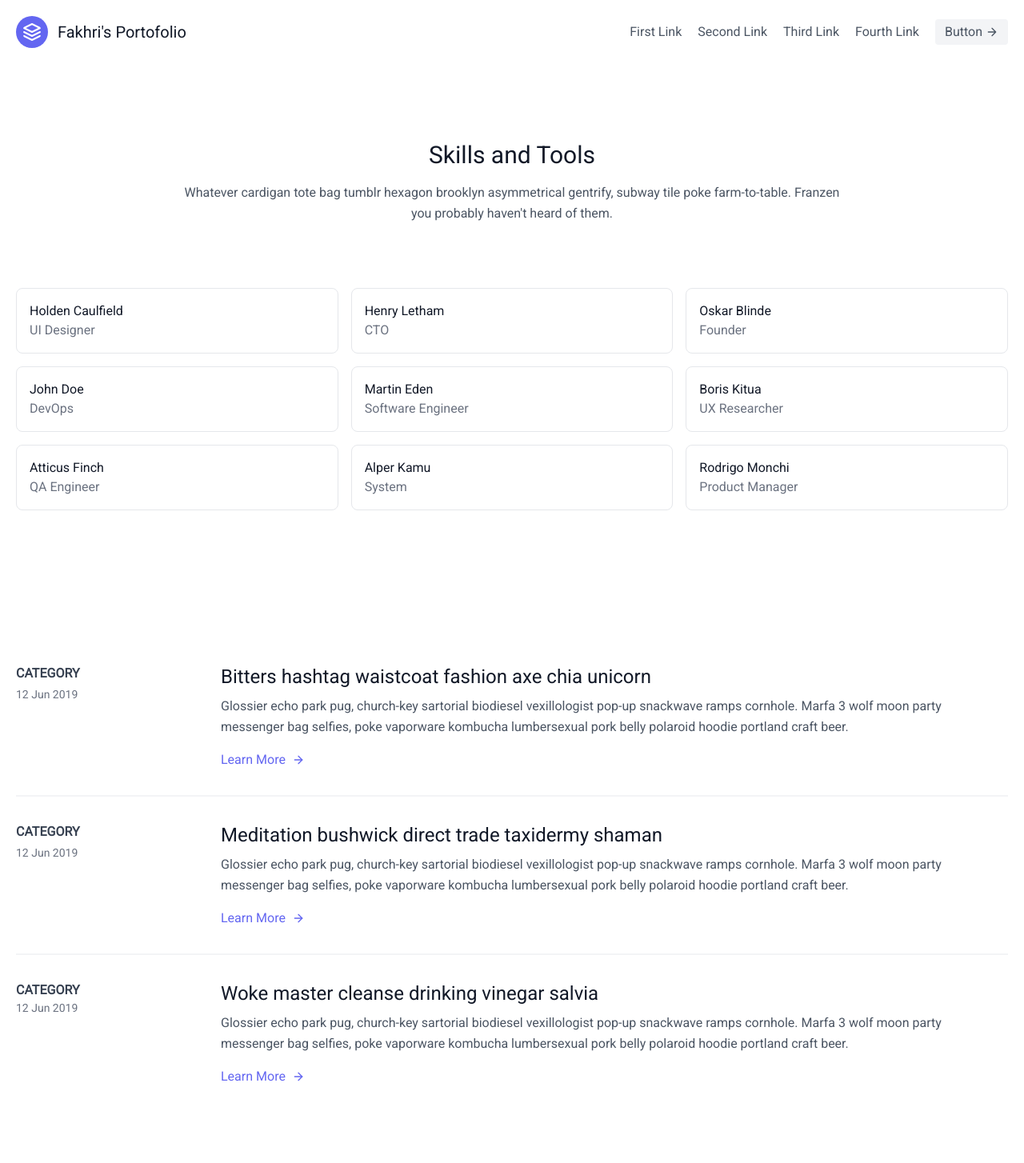
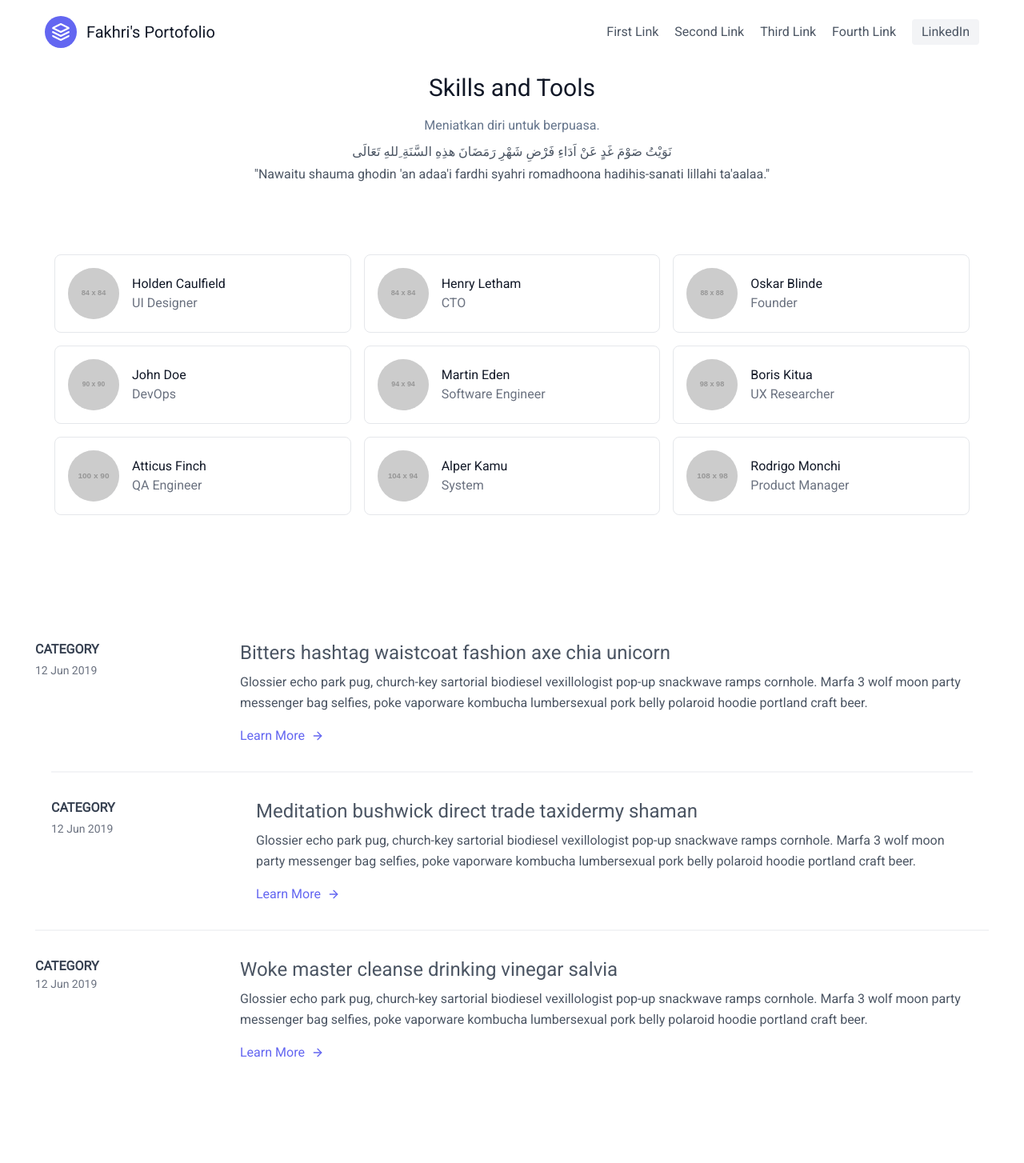
Before and after one commit to Muhammadfmwp/fakhri-nextjs-portofolio, a Next.js app: page / in a window 1280 px wide. Shown: the top 1454 px of the page at 80% size. Built offline with nearby package versions, Linux system fonts and the light colour scheme.

Commit message:
change it to dark and fix some styling

```diff
--- a/app/page.tsx
+++ b/app/page.tsx
@@ -1,4 +1,3 @@
-import Image from "next/image";
 import Header from "@/components/Header";
 import Features from "@/components/Features";
 import Footer from "@/components/Footer";
--- a/components/Features.tsx
+++ b/components/Features.tsx
@@ -1,24 +1,38 @@
 import Image from "next/image";
+import { default as nextConfig } from "../next.config.mjs";
 
 const Features = () => {
   return (
-    <section className="text-gray-600 body-font">
-      <div className="container px-5 py-24 mx-auto">
+    <section className="text-gray-600 body-font dark:bg-slate-900  ">
+      <div className="container px-5 py-3 mx-auto">
         <div className="flex flex-col text-center w-full mb-20">
-          <h1 className="sm:text-3xl text-2xl font-medium title-font mb-4 text-gray-900">
+          <h1 className="sm:text-3xl dark:text-white  text-2xl font-medium title-font mb-4 text-gray-900">
             Skills and Tools
           </h1>
-          <p className="lg:w-2/3 mx-auto leading-relaxed text-base">
-            Whatever cardigan tote bag tumblr hexagon brooklyn asymmetrical
-            gentrify, subway tile poke farm-to-table. Franzen you probably
-            haven&apos;t heard of them.
+          <p className="lg:w-2/3 text-slate-500 dark:text-slate-40 mx-auto leading-relaxed text-base mb-2">
+            Meniatkan diri untuk berpuasa.
+          </p>
+          <p className="mb-1">
+            نَوَيْتُ صَوْمَ غَدٍ عَنْ اَدَاءِ فَرْضِ شَهْرِ رَمَضَانَ هذِهِ
+            السَّنَةِ ِللهِ تَعَالَى
+          </p>
+          <p>
+            "Nawaitu shauma ghodin 'an adaa'i fardhi syahri romadhoona
+            hadihis-sanati lillahi ta'aalaa."
           </p>
         </div>
-        <div className="flex flex-wrap -m-2">
+        <div className="flex flex-wrap m-10">
           <div className="p-2 lg:w-1/3 md:w-1/2 w-full">
             <div className="h-full flex items-center border-gray-200 border p-4 rounded-lg">
+              <Image
+                src="https://dummyimage.com/84x84"
+                width={500}
+                height={500}
+                alt="team"
+                className="w-16 h-16 bg-gray-100 object-cover object-center flex-shrink-0 rounded-full mr-4"
+              />
               <div className="flex-grow">
-                <h2 className="text-gray-900 title-font font-medium">
+                <h2 className="text-gray-900 title-font font-medium dark:text-white">
                   Holden Caulfield
                 </h2>
                 <p className="text-gray-500">UI Designer</p>
@@ -27,9 +41,15 @@ const Features = () => {
           </div>
           <div className="p-2 lg:w-1/3 md:w-1/2 w-full">
             <div className="h-full flex items-center border-gray-200 border p-4 rounded-lg">
-              {/* <img alt="team" className="w-16 h-16 bg-gray-100 object-cover object-center flex-shrink-0 rounded-full mr-4" src="https://dummyimage.com/84x84"> */}
+              <Image
+                src="https://dummyimage.com/84x84"
+                width={500}
+                height={500}
+                alt="team"
+                className="w-16 h-16 bg-gray-100 object-cover object-center flex-shrink-0 rounded-full mr-4"
+              />
               <div className="flex-grow">
-                <h2 className="text-gray-900 title-font font-medium">
+                <h2 className="text-gray-900 title-font font-medium dark:text-white">
                   Henry Letham
                 </h2>
                 <p className="text-gray-500">CTO</p>
@@ -38,9 +58,15 @@ const Features = () => {
           </div>
           <div className="p-2 lg:w-1/3 md:w-1/2 w-full">
             <div className="h-full flex items-center border-gray-200 border p-4 rounded-lg">
-              {/* <img alt="team" className="w-16 h-16 bg-gray-100 object-cover object-center flex-shrink-0 rounded-full mr-4" src="https://dummyimage.com/88x88"> */}
+              <Image
+                src="https://dummyimage.com/88x88"
+                width={500}
+                height={500}
+                alt="team"
+                className="w-16 h-16 bg-gray-100 object-cover object-center flex-shrink-0 rounded-full mr-4"
+              />
               <div className="flex-grow">
-                <h2 className="text-gray-900 title-font font-medium">
+                <h2 className="text-gray-900 title-font font-medium dark:text-white">
                   Oskar Blinde
                 </h2>
                 <p className="text-gray-500">Founder</p>
@@ -49,9 +75,15 @@ const Features = () => {
           </div>
           <div className="p-2 lg:w-1/3 md:w-1/2 w-full">
             <div className="h-full flex items-center border-gray-200 border p-4 rounded-lg">
-              {/* <img alt="team" className="w-16 h-16 bg-gray-100 object-cover object-center flex-shrink-0 rounded-full mr-4" src="https://dummyimage.com/90x90"> */}
+              <Image
+                src="https://dummyimage.com/90x90"
+                width={500}
+                height={500}
+                alt="team"
+                className="w-16 h-16 bg-gray-100 object-cover object-center flex-shrink-0 rounded-full mr-4"
+              />
               <div className="flex-grow">
-                <h2 className="text-gray-900 title-font font-medium">
+                <h2 className="text-gray-900 title-font font-medium dark:text-white">
                   John Doe
                 </h2>
                 <p className="text-gray-500">DevOps</p>
@@ -60,9 +92,15 @@ const Features = () => {
           </div>
           <div className="p-2 lg:w-1/3 md:w-1/2 w-full">
             <div className="h-full flex items-center border-gray-200 border p-4 rounded-lg">
-              {/* <img alt="team" className="w-16 h-16 bg-gray-100 object-cover object-center flex-shrink-0 rounded-full mr-4" src="https://dummyimage.com/94x94"> */}
+              <Image
+                src="https://dummyimage.com/94x94"
+                width={500}
+                height={500}
+                alt="team"
+                className="w-16 h-16 bg-gray-100 object-cover object-center flex-shrink-0 rounded-full mr-4"
+              />
               <div className="flex-grow">
-                <h2 className="text-gray-900 title-font font-medium">
+                <h2 className="text-gray-900 title-font font-medium dark:text-white">
                   Martin Eden
                 </h2>
                 <p className="text-gray-500">Software Engineer</p>
@@ -71,9 +109,15 @@ const Features = () => {
           </div>
           <div className="p-2 lg:w-1/3 md:w-1/2 w-full">
             <div className="h-full flex items-center border-gray-200 border p-4 rounded-lg">
-              {/* <img alt="team" className="w-16 h-16 bg-gray-100 object-cover object-center flex-shrink-0 rounded-full mr-4" src="https://dummyimage.com/98x98"> */}
+              <Image
+                src="https://dummyimage.com/98x98"
+                width={500}
+                height={500}
+                alt="team"
+                className="w-16 h-16 bg-gray-100 object-cover object-center flex-shrink-0 rounded-full mr-4"
+              />
               <div className="flex-grow">
-                <h2 className="text-gray-900 title-font font-medium">
+                <h2 className="text-gray-900 title-font font-medium dark:text-white">
                   Boris Kitua
                 </h2>
                 <p className="text-gray-500">UX Researcher</p>
@@ -82,9 +126,15 @@ const Features = () => {
           </div>
           <div className="p-2 lg:w-1/3 md:w-1/2 w-full">
             <div className="h-full flex items-center border-gray-200 border p-4 rounded-lg">
-              {/* <img alt="team" className="w-16 h-16 bg-gray-100 object-cover object-center flex-shrink-0 rounded-full mr-4" src="https://dummyimage.com/100x90"> */}
+              <Image
+                src="https://dummyimage.com/100x90"
+                width={500}
+                height={500}
+                alt="team"
+                className="w-16 h-16 bg-gray-100 object-cover object-center flex-shrink-0 rounded-full mr-4"
+              />
               <div className="flex-grow">
-                <h2 className="text-gray-900 title-font font-medium">
+                <h2 className="text-gray-900 title-font font-medium dark:text-white">
                   Atticus Finch
                 </h2>
                 <p className="text-gray-500">QA Engineer</p>
@@ -93,9 +143,15 @@ const Features = () => {
           </div>
           <div className="p-2 lg:w-1/3 md:w-1/2 w-full">
             <div className="h-full flex items-center border-gray-200 border p-4 rounded-lg">
-              {/* <img alt="team" className="w-16 h-16 bg-gray-100 object-cover object-center flex-shrink-0 rounded-full mr-4" src="https://dummyimage.com/104x94"> */}
+              <Image
+                src="https://dummyimage.com/104x94"
+                width={500}
+                height={500}
+                alt="team"
+                className="w-16 h-16 bg-gray-100 object-cover object-center flex-shrink-0 rounded-full mr-4"
+              />
               <div className="flex-grow">
-                <h2 className="text-gray-900 title-font font-medium">
+                <h2 className="text-gray-900 title-font font-medium dark:text-white">
                   Alper Kamu
                 </h2>
                 <p className="text-gray-500">System</p>
@@ -104,9 +160,15 @@ const Features = () => {
           </div>
           <div className="p-2 lg:w-1/3 md:w-1/2 w-full">
             <div className="h-full flex items-center border-gray-200 border p-4 rounded-lg">
-              {/* <img alt="team" className="w-16 h-16 bg-gray-100 object-cover object-center flex-shrink-0 rounded-full mr-4" src="https://dummyimage.com/108x98"> */}
+              <Image
+                src="https://dummyimage.com/108x98"
+                width={500}
+                height={500}
+                alt="team"
+                className="w-16 h-16 bg-gray-100 object-cover object-center flex-shrink-0 rounded-full mr-4"
+              />
               <div className="flex-grow">
-                <h2 className="text-gray-900 title-font font-medium">
+                <h2 className="text-gray-900 title-font font-medium dark:text-white">
                   Rodrigo Monchi
                 </h2>
                 <p className="text-gray-500">Product Manager</p>
--- a/components/Footer.tsx
+++ b/components/Footer.tsx
@@ -1,6 +1,7 @@
 const Footer = () => {
   return (
-    <footer className="text-gray-600 body-font">
+    <footer className="text-gray-600 body-font dark:bg-slate-900">
+      <div className="mx-5">
         <div className="container px-5 py-8 mx-auto flex items-center sm:flex-row flex-col">
           <a className="flex title-font font-medium items-center md:justify-start justify-center text-gray-900">
             <svg
@@ -15,7 +16,7 @@ const Footer = () => {
             >
               <path d="M12 2L2 7l10 5 10-5-10-5zM2 17l10 5 10-5M2 12l10 5 10-5"></path>
             </svg>
-          <span className="ml-3 text-xl">Tailblocks</span>
+            <span className="ml-3 text-xl dark:text-white ">Tailblocks</span>
           </a>
           <p className="text-sm text-gray-500 sm:ml-4 sm:pl-4 sm:border-l-2 sm:border-gray-200 sm:py-2 sm:mt-0 mt-4">
             © 2020 Tailblocks —
@@ -86,6 +87,7 @@ const Footer = () => {
             </a>
           </span>
         </div>
+      </div>
     </footer>
   );
 };
--- a/components/Header.tsx
+++ b/components/Header.tsx
@@ -1,6 +1,7 @@
 const Header = () => {
   return (
-    <header className="text-gray-600 body-font">
+    <section className=" dark:bg-slate-900">
+    <header className="text-gray-600 body-font mx-9">
       <div className="container mx-auto flex flex-wrap p-5 flex-col md:flex-row items-center">
         <a className="flex title-font font-medium items-center text-gray-900 mb-4 md:mb-0">
           <svg
@@ -15,30 +16,20 @@ const Header = () => {
           >
             <path d="M12 2L2 7l10 5 10-5-10-5zM2 17l10 5 10-5M2 12l10 5 10-5"></path>
           </svg>
-          <span className="ml-3 text-xl">Fakhri&apos;s Portofolio </span>
+          <span className="ml-3 text-xl dark:text-slate-200">Fakhri&apos;s Portofolio </span>
         </a>
         <nav className="md:ml-auto flex flex-wrap items-center text-base justify-center">
-          <a className="mr-5 hover:text-gray-900">First Link</a>
-          <a className="mr-5 hover:text-gray-900">Second Link</a>
-          <a className="mr-5 hover:text-gray-900">Third Link</a>
-          <a className="mr-5 hover:text-gray-900">Fourth Link</a>
+          <a className="mr-5 hover:text-gray-900 dark:text-slate-300">First Link</a>
+          <a className="mr-5 hover:text-gray-900 dark:text-slate-300">Second Link</a>
+          <a className="mr-5 hover:text-gray-900 dark:text-slate-300">Third Link</a>
+          <a className="mr-5 hover:text-gray-900 dark:text-slate-300">Fourth Link</a>
         </nav>
         <button className="inline-flex items-center bg-gray-100 border-0 py-1 px-3 focus:outline-none hover:bg-gray-200 rounded text-base mt-4 md:mt-0">
-          Button
-          <svg
-            fill="none"
-            stroke="currentColor"
-            stroke-linecap="round"
-            stroke-linejoin="round"
-            stroke-width="2"
-            className="w-4 h-4 ml-1"
-            viewBox="0 0 24 24"
-          >
-            <path d="M5 12h14M12 5l7 7-7 7"></path>
-          </svg>
+          LinkedIn
         </button>
       </div>
     </header>
+    </section>
   );
 };
 
--- a/components/Lists.tsx
+++ b/components/Lists.tsx
@@ -1,18 +1,71 @@
 const Lists = () => {
   return (
-        <section className="text-gray-600 body-font overflow-hidden">
+    <section className="text-gray-600 body-font overflow-hidden dark:bg-slate-900">
+      <div className="mx-6">
         <div className="container px-5 py-24 mx-auto">
           <div className="-my-8 divide-y-2 divide-gray-100">
             <div className="py-8 flex flex-wrap md:flex-nowrap">
               <div className="md:w-64 md:mb-0 mb-6 flex-shrink-0 flex flex-col">
-          <span className="font-semibold title-font text-gray-700">CATEGORY</span>
+                <span className="font-semibold title-font text-gray-700 dark:text-slate-500">
+                  CATEGORY
+                </span>
                 <span className="mt-1 text-gray-500 text-sm">12 Jun 2019</span>
               </div>
               <div className="md:flex-grow">
-          <h2 className="text-2xl font-medium text-gray-900 title-font mb-2">Bitters hashtag waistcoat fashion axe chia unicorn</h2>
-          <p className="leading-relaxed">Glossier echo park pug, church-key sartorial biodiesel vexillologist pop-up snackwave ramps cornhole. Marfa 3 wolf moon party messenger bag selfies, poke vaporware kombucha lumbersexual pork belly polaroid hoodie portland craft beer.</p>
-          <a className="text-indigo-500 inline-flex items-center mt-4">Learn More
-            <svg className="w-4 h-4 ml-2" viewBox="0 0 24 24" stroke="currentColor" stroke-width="2" fill="none" stroke-linecap="round" stroke-linejoin="round">
+                <h2 className="text-2xl font-medium dark:text-white title-font mb-2">
+                  Bitters hashtag waistcoat fashion axe chia unicorn
+                </h2>
+                <p className="leading-relaxed">
+                  Glossier echo park pug, church-key sartorial biodiesel
+                  vexillologist pop-up snackwave ramps cornhole. Marfa 3 wolf
+                  moon party messenger bag selfies, poke vaporware kombucha
+                  lumbersexual pork belly polaroid hoodie portland craft beer.
+                </p>
+                <a className="text-indigo-500 inline-flex items-center mt-4">
+                  Learn More
+                  <svg
+                    className="w-4 h-4 ml-2"
+                    viewBox="0 0 24 24"
+                    stroke="currentColor"
+                    stroke-width="2"
+                    fill="none"
+                    stroke-linecap="round"
+                    stroke-linejoin="round"
+                  >
+                    <path d="M5 12h14"></path>
+                    <path d="M12 5l7 7-7 7"></path>
+                  </svg>
+                </a>
+              </div>
+            </div>
+            <div className="py-8 flex flex-wrap md:flex-nowrap mx-5">
+              <div className="md:w-64 md:mb-0 mb-6 flex-shrink-0 flex flex-col">
+                <span className="font-semibold title-font text-gray-700 dark:text-slate-500">
+                  CATEGORY
+                </span>
+                <span className="mt-1 text-gray-500 text-sm">12 Jun 2019</span>
+              </div>
+              <div className="md:flex-grow">
+                <h2 className="text-2xl font-medium dark:text-white title-font mb-2">
+                  Meditation bushwick direct trade taxidermy shaman
+                </h2>
+                <p className="leading-relaxed">
+                  Glossier echo park pug, church-key sartorial biodiesel
+                  vexillologist pop-up snackwave ramps cornhole. Marfa 3 wolf
+                  moon party messenger bag selfies, poke vaporware kombucha
+                  lumbersexual pork belly polaroid hoodie portland craft beer.
+                </p>
+                <a className="text-indigo-500 inline-flex items-center mt-4">
+                  Learn More
+                  <svg
+                    className="w-4 h-4 ml-2"
+                    viewBox="0 0 24 24"
+                    stroke="currentColor"
+                    stroke-width="2"
+                    fill="none"
+                    stroke-linecap="round"
+                    stroke-linejoin="round"
+                  >
                     <path d="M5 12h14"></path>
                     <path d="M12 5l7 7-7 7"></path>
                   </svg>
@@ -21,30 +74,32 @@ const Lists = () => {
             </div>
             <div className="py-8 flex flex-wrap md:flex-nowrap">
               <div className="md:w-64 md:mb-0 mb-6 flex-shrink-0 flex flex-col">
-          <span className="font-semibold title-font text-gray-700">CATEGORY</span>
-          <span className="mt-1 text-gray-500 text-sm">12 Jun 2019</span>
-        </div>
-        <div className="md:flex-grow">
-          <h2 className="text-2xl font-medium text-gray-900 title-font mb-2">Meditation bushwick direct trade taxidermy shaman</h2>
-          <p className="leading-relaxed">Glossier echo park pug, church-key sartorial biodiesel vexillologist pop-up snackwave ramps cornhole. Marfa 3 wolf moon party messenger bag selfies, poke vaporware kombucha lumbersexual pork belly polaroid hoodie portland craft beer.</p>
-          <a className="text-indigo-500 inline-flex items-center mt-4">Learn More
-            <svg className="w-4 h-4 ml-2" viewBox="0 0 24 24" stroke="currentColor" stroke-width="2" fill="none" stroke-linecap="round" stroke-linejoin="round">
-              <path d="M5 12h14"></path>
-              <path d="M12 5l7 7-7 7"></path>
-            </svg>
-          </a>
-        </div>
-      </div>
-      <div className="py-8 flex flex-wrap md:flex-nowrap">
-        <div className="md:w-64 md:mb-0 mb-6 flex-shrink-0 flex flex-col">
-          <span className="font-semibold title-font text-gray-700">CATEGORY</span>
+                <span className="font-semibold title-font text-gray-700 dark:text-slate-500">
+                  CATEGORY
+                </span>
                 <span className="text-sm text-gray-500">12 Jun 2019</span>
               </div>
               <div className="md:flex-grow">
-          <h2 className="text-2xl font-medium text-gray-900 title-font mb-2">Woke master cleanse drinking vinegar salvia</h2>
-          <p className="leading-relaxed">Glossier echo park pug, church-key sartorial biodiesel vexillologist pop-up snackwave ramps cornhole. Marfa 3 wolf moon party messenger bag selfies, poke vaporware kombucha lumbersexual pork belly polaroid hoodie portland craft beer.</p>
-          <a className="text-indigo-500 inline-flex items-center mt-4">Learn More
-            <svg className="w-4 h-4 ml-2" viewBox="0 0 24 24" stroke="currentColor" stroke-width="2" fill="none" stroke-linecap="round" stroke-linejoin="round">
+                <h2 className="text-2xl font-medium dark:text-white title-font mb-2">
+                  Woke master cleanse drinking vinegar salvia
+                </h2>
+                <p className="leading-relaxed">
+                  Glossier echo park pug, church-key sartorial biodiesel
+                  vexillologist pop-up snackwave ramps cornhole. Marfa 3 wolf
+                  moon party messenger bag selfies, poke vaporware kombucha
+                  lumbersexual pork belly polaroid hoodie portland craft beer.
+                </p>
+                <a className="text-indigo-500 inline-flex items-center mt-4">
+                  Learn More
+                  <svg
+                    className="w-4 h-4 ml-2"
+                    viewBox="0 0 24 24"
+                    stroke="currentColor"
+                    stroke-width="2"
+                    fill="none"
+                    stroke-linecap="round"
+                    stroke-linejoin="round"
+                  >
                     <path d="M5 12h14"></path>
                     <path d="M12 5l7 7-7 7"></path>
                   </svg>
@@ -53,8 +108,9 @@ const Lists = () => {
             </div>
           </div>
         </div>
+      </div>
     </section>
-    )
-}
+  );
+};
 
 export default Lists;
```
Also changed, not shown: next.config.mjs (+11 -3 lines), styles/globals.css (line endings or trailing spaces). Lines whose indentation alone changed are shown as unchanged.
